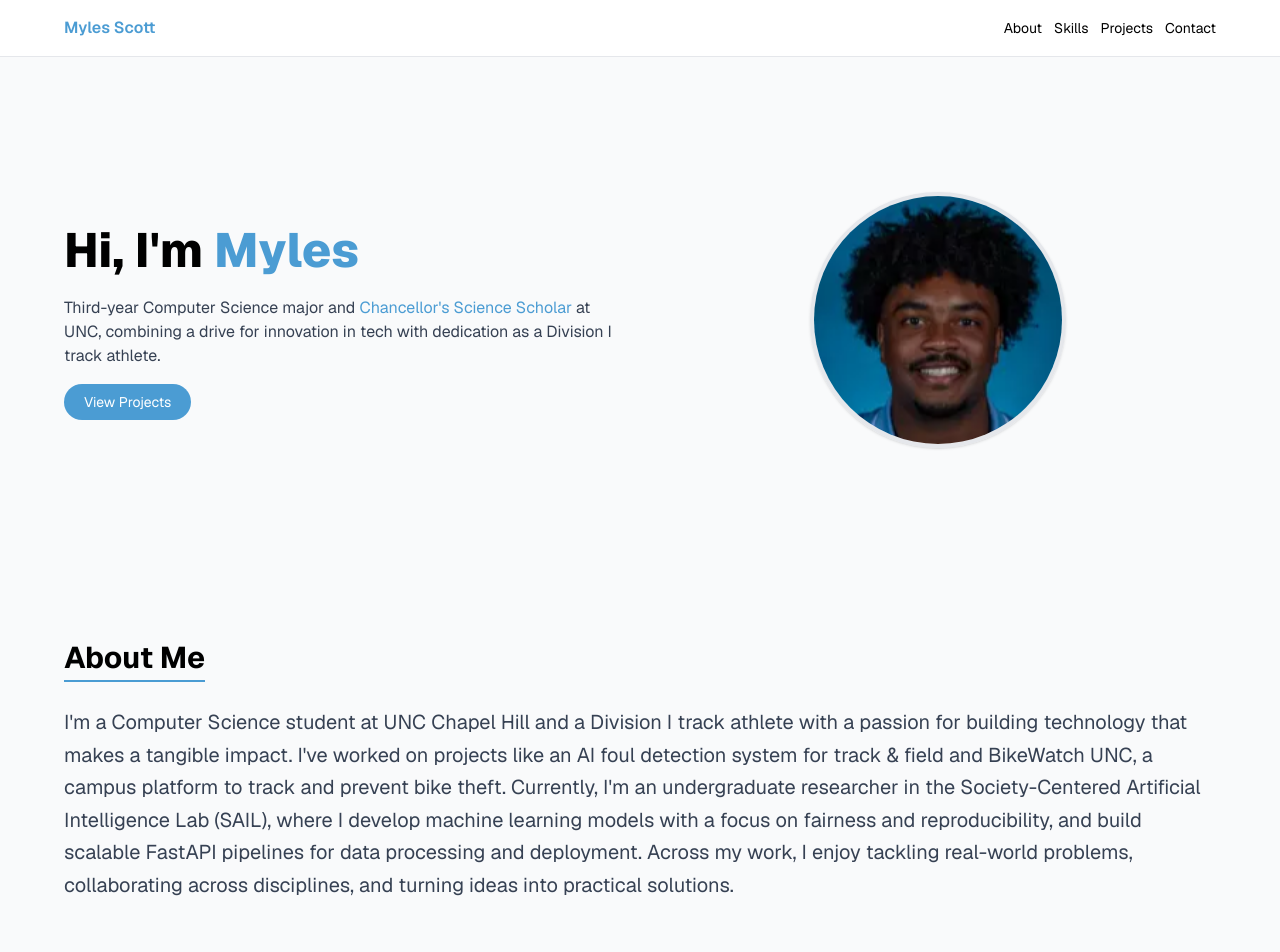
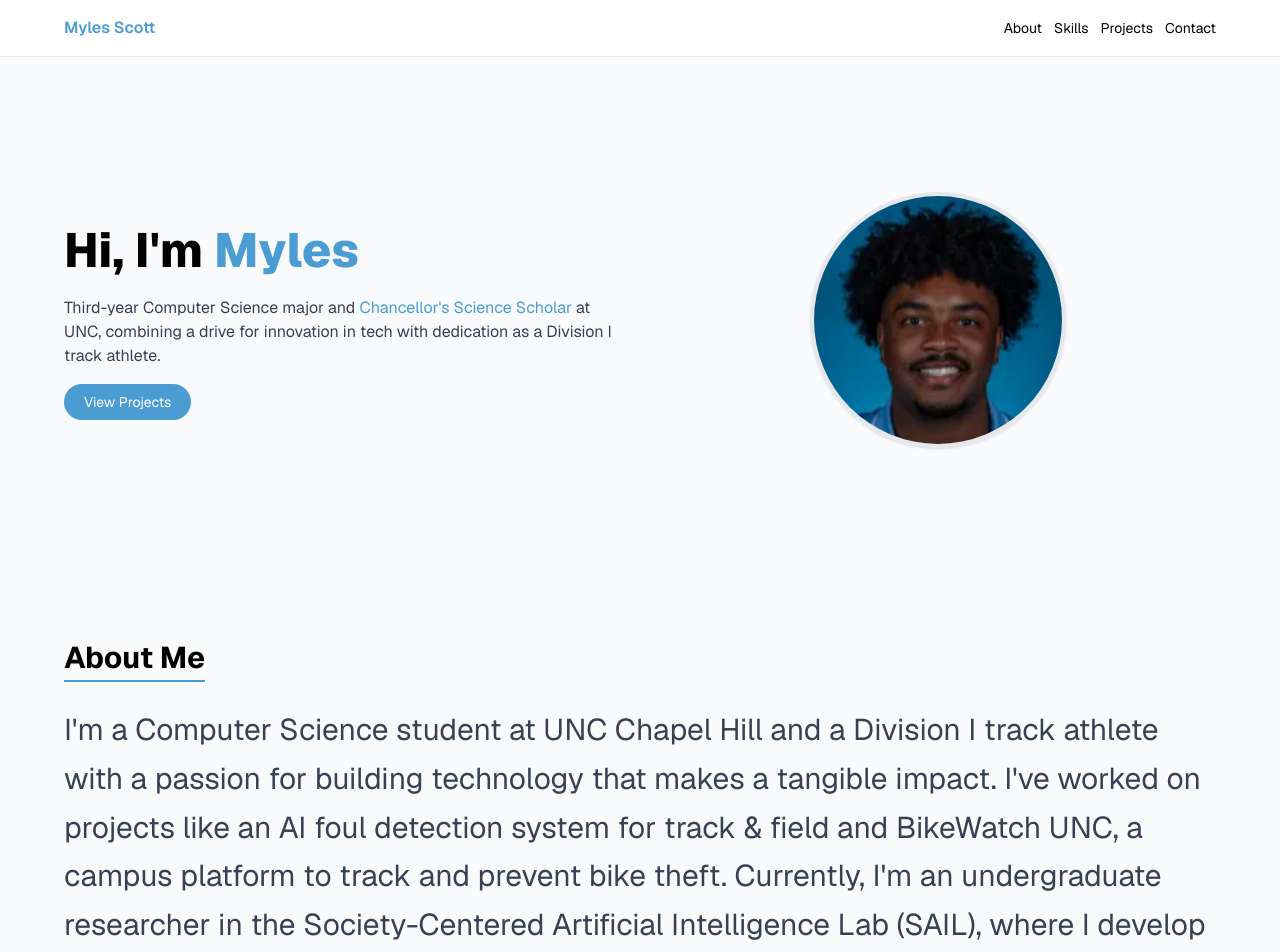
Before and after one commit to Myles94/portfolio, a Next.js app: page / in a window 1280 px wide. Shown: the top 952 px of the page. Built offline with nearby package versions, Linux system fonts and the light colour scheme.

Commit message:
Edit About me Text pt 2

```diff
--- a/src/app/page.tsx
+++ b/src/app/page.tsx
@@ -132,7 +132,7 @@ export default function Home() {
 
       {/* About Me */}
       <Section id="about" title="About Me">
-        <p className="text-lg md:text-xl text-gray-700 leading-relaxed">
+        <p className="text-2xl md:text-3xl text-gray-700 leading-relaxed">
           I&#39;m a Computer Science student at UNC Chapel Hill and a Division I track athlete with a passion for building technology that makes a tangible impact. I&#39;ve worked on projects like an AI foul detection system for track &amp; field and BikeWatch UNC, a campus platform to track and prevent bike theft. Currently, I&#39;m an undergraduate researcher in the Society-Centered Artificial Intelligence Lab (SAIL), where I develop machine learning models with a focus on fairness and reproducibility, and build scalable FastAPI pipelines for data processing and deployment. Across my work, I enjoy tackling real-world problems, collaborating across disciplines, and turning ideas into practical solutions.
         </p>
       </Section>
```
